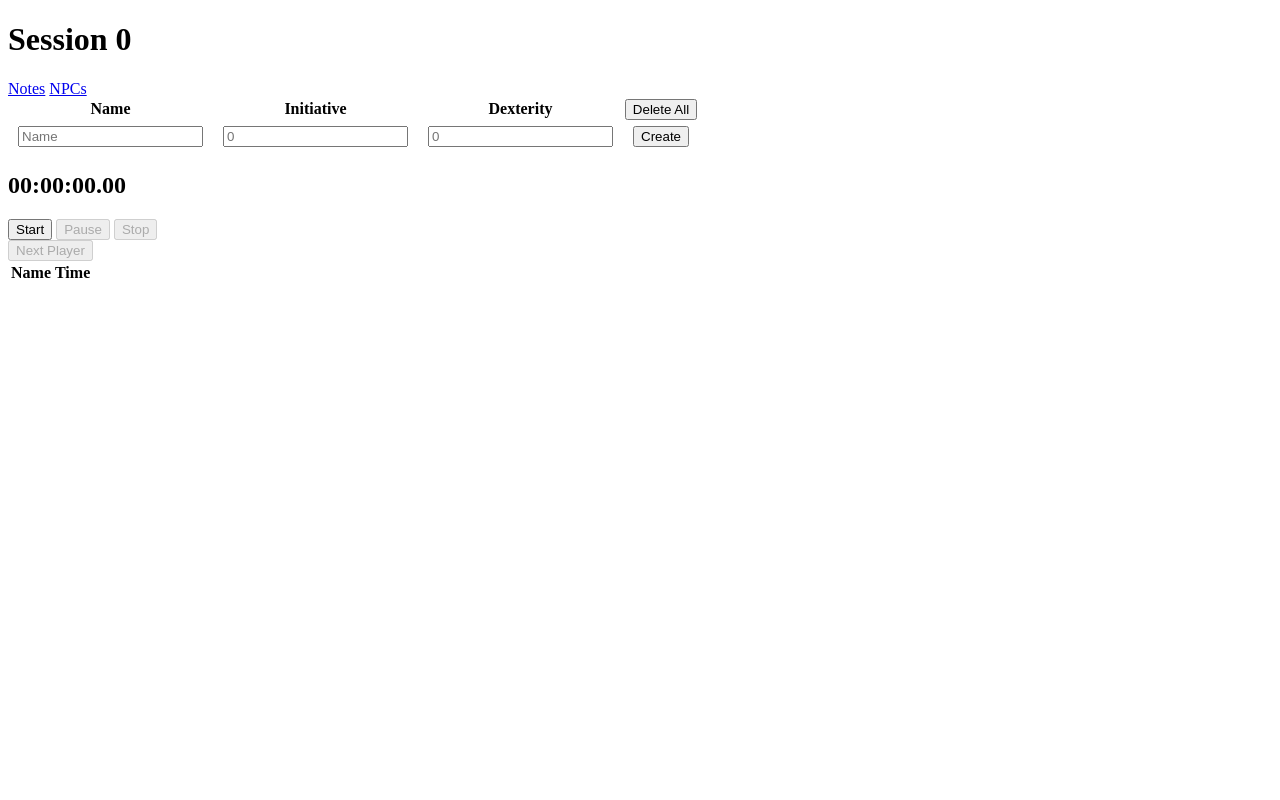
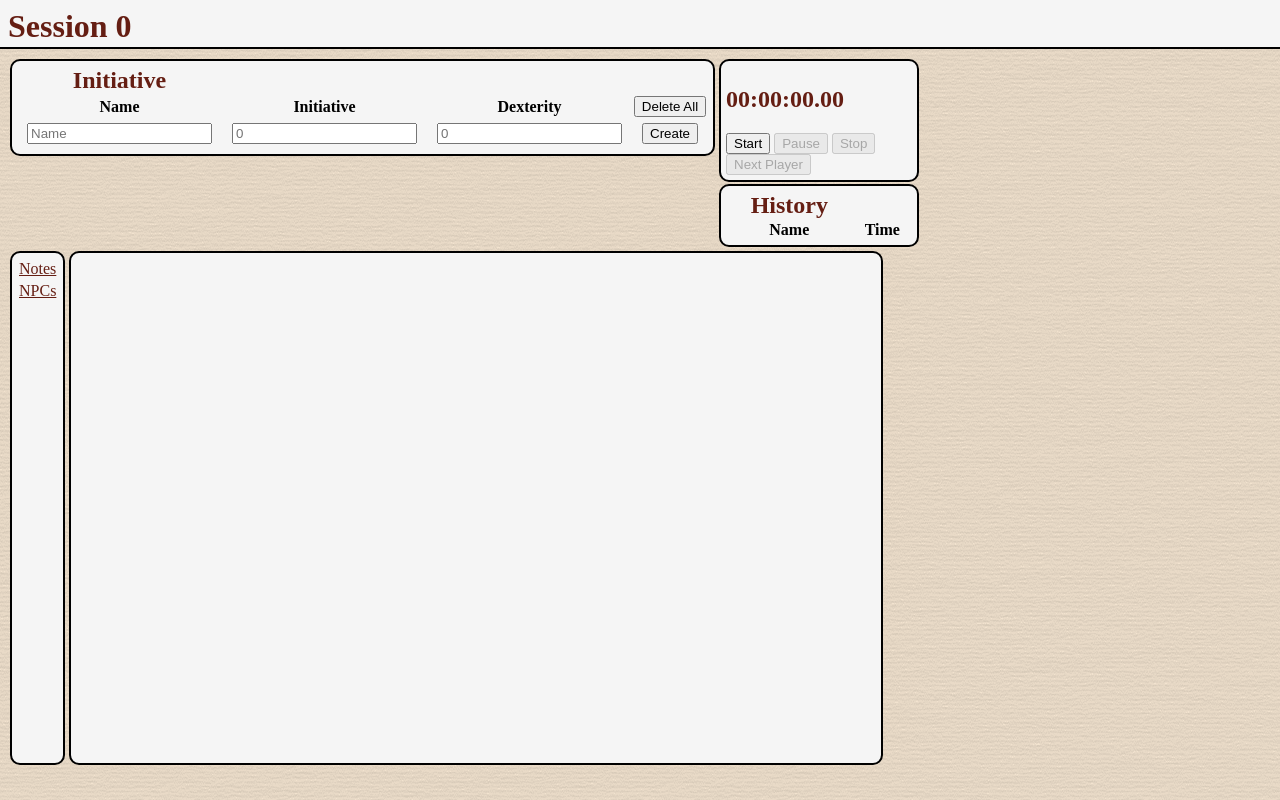
Before and after one commit to adam-bethell/adam-bethell.github.io, a plain HTML site: page tom.html in a window 1280 px wide. Drawn offline with nearby package versions, Linux system fonts and the light colour scheme.

Commit message:
Visual improvements

```diff
--- a/tom.html
+++ b/tom.html
@@ -9,17 +9,26 @@
         <script src="tom.js"></script>
     </head>
     <body>
-        <h1>Session 0</h1>
-        <nav>
+        <div class="top_content">
+            <h1 class="heading">Session 0</h1>
+        </div>
+        <div class="main_content">
+            <nav id="tabbed-labels" class="standard_border">
                 <a href=#>Notes</a>
                 <a href=#>NPCs</a>
             </nav>
-        <div id="tabbed-content">
+            <div id="tabbed-content" class="standard_border">
 
             </div>
-        <div id="initiative-tracker-container">
-            <table id="initiative-tracker">
+            <div id="trackers-container">
+                <div>
+                    <table id="initiative-tracker" class="standard_border">
                         <thead>
+                            <tr>
+                                <th><h2>Initiative</h2></th>
+                                <th></th>
+                                <th></th>
+                            </tr>
                             <tr>
                                 <th>Name</th>
                                 <th>Initiative</th>
@@ -39,8 +48,8 @@
                         </tfoot>
                     </table>
                 </div>
-        <div id="time-history">
-            <div id="timer">
+                <div>
+                    <div id="timer" class="standard_border">
                         <h2 id="clock">00:00:00.00</h2>
                         <div>
                             <input id="stop_watch_start" type="button" value="Start"></input>
@@ -50,8 +59,12 @@
                         <input id="stop_watch_next_player" type="button" value="Next Player"></input>
                     </div>
                     <div id="history-container">
-                <table id="history">
+                        <table id="history" class="standard_border">
                             <thead>
+                                <tr>
+                                    <th><h2>History</h2></th>
+                                    <th></th>
+                                </tr>
                                 <tr>
                                     <th>Name</th>
                                     <th>Time</th>
@@ -62,5 +75,7 @@
                         </table>
                     </div>
                 </div>
+            </div>
+        </div>
     </body>
 </html>
--- a/tom.js
+++ b/tom.js
@@ -27,19 +27,28 @@ $(function() {
     // Highlight the first record
     function highlight_first_initiative_record() {
         if ($initiative_records.length > 0) {
-            $initiative_records.children().each(function() {
-                $(this).removeClass("initiative_record_highlighted");
-            });
+            unhighlight_initiative_records();
             $tr = $initiative_records.children(".enabled").first();
             $tr.addClass("initiative_record_highlighted");
         }
     }
 
+    function unhighlight_initiative_records() {
+        $initiative_records.children().each(function() {
+            $(this).removeClass("initiative_record_highlighted");
+        });
+    }
+
     // Move the highlight down 1 row
     function highlight_next_initiative_record() {
         $current_row = $initiative_records.find(".initiative_record_highlighted");
+        if ($current_row.length == 0) {
+            highlight_first_initiative_record();
+            return
+        }
+
         $current_row.removeClass("initiative_record_highlighted");
-        $next_row = $current_row.siblings(".enabled").first();
+        $next_row = $current_row.next(".enabled").first();
         if ($next_row.length == 0) {
             highlight_first_initiative_record();
         }
@@ -92,9 +101,16 @@ $(function() {
         var name = $("#initiative-tracker .name-input").val();
         var initiative = $("#initiative-tracker .initiative-input").val();
         var dexterity = $("#initiative-tracker .dexterity-input").val();
-        if (name == "" || initiative == "" || dexterity == "") {
+        if (name == "") {
             return
         }
+        if (initiative == "") {
+            initiative = 0;
+        }
+        if (dexterity == "") {
+            dexterity = 0;
+        }
+
         $new_record = create_initiative_record(name, initiative, dexterity);
 
         $initiative_records.append($new_record);
@@ -103,6 +119,8 @@ $(function() {
         $("#initiative-tracker .name-input").val("");
         $("#initiative-tracker .initiative-input").val("");
         $("#initiative-tracker .dexterity-input").val("");
+
+        $("#initiative-tracker .name-input").focus()
     });
 
     $("#delete_all_initiative_records").click(function() {
@@ -182,6 +200,8 @@ $(function() {
         $next_player_button.prop("disabled", true);
 
         paused = false;
+
+        unhighlight_initiative_records();
     });
 
     $pause_button.click(function() {
@@ -222,11 +242,11 @@ $(function() {
     // History
     $next_player_button.click(function() {
         var name = get_highlighted_initiative_record_name();
+        highlight_next_initiative_record();
         if (name == "") {
             return
         }
 
-        highlight_next_initiative_record();
         $new_record = create_history_record(name, format_time(time_elapsed));
         $history_records.prepend($new_record);
     });
--- a/tomstyle.css
+++ b/tomstyle.css
@@ -1,5 +1,49 @@
-#initiative-tracker {
-    border-collapse: collapse;
+body {
+    background-image: url("paper.png");
+    background-color: rgba(222, 184, 135, 0.4);
+    background-blend-mode: multiply;
+    margin: 0;
+}
+
+body .top_content {
+    margin: 0;
+    border-color: #4c3f06;
+    border-bottom: 2px solid;
+    margin: 0 0 8px 0;
+}
+
+body .main_content {
+    margin: 8px;
+    display: flex;
+    flex-flow: wrap-reverse;
+}
+
+h1, h2, h3 {
+    color: #651e13;
+}
+
+.heading {
+    background-color: #f5f5f5;
+    margin: 0;
+    padding: 8px 8px 2px 8px;
+}
+
+.standard_border {
+    border-color: #4c3f06;
+    background-color: #f5f5f5;
+    border: 2px solid;
+    border-radius: 10px;
+    border-spacing: 0;
+    padding: 5px;
+    margin: 2px;
+}
+
+table h2 {
+    margin: 0;
+}
+
+#trackers-container {
+    display: flex;
 }
 
 #initiative-tracker td {
@@ -7,7 +51,7 @@
     padding: 5px 10px;
 }
 
-#initiative-tracker .disabled td:before {
+#initiative-tracker .disabled td:nth-child(-n+3):before {
     content: " ";
     position: absolute;
     top: 50%;
@@ -17,5 +61,31 @@
 }
 
 #initiative-tracker .initiative_record_highlighted {
-    background-color: burlywood;
+    background-color: #deb887;
 }
+
+#history {
+    min-width: 200px;
+}
+
+#history tbody tr:nth-child(odd){
+    background-color: #e0e5c1;
+}
+
+#tabbed-labels {
+    min-height: 0;
+
+}
+
+#tabbed-labels a {
+    display: block;
+    color: #651e13;
+    padding: 2px;
+}
+
+#tabbed-content {
+    flex-grow: 1;
+    min-width: 300px;
+    max-width: 800px;
+    min-height: 500px;
+}
```
Also changed, not shown: paper.png (added). Lines whose indentation alone changed are shown as unchanged.
